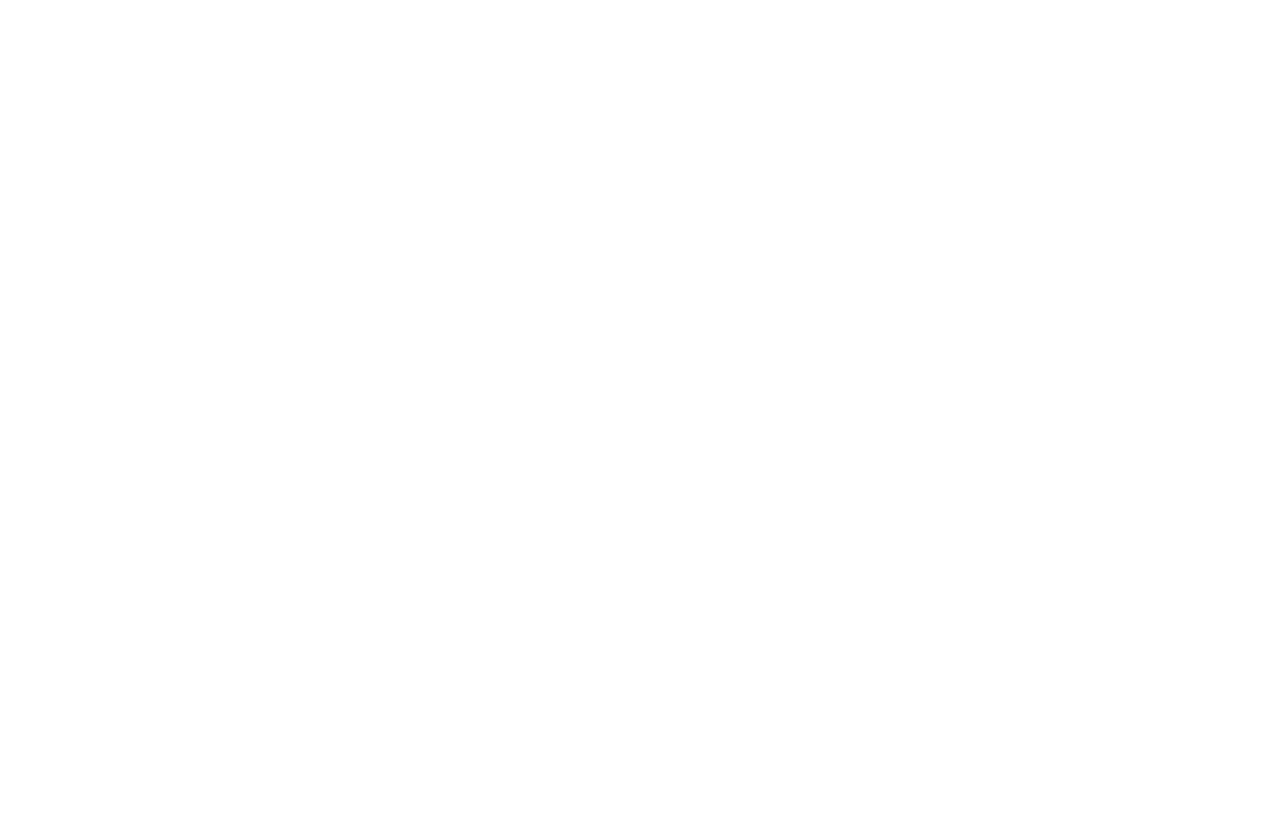
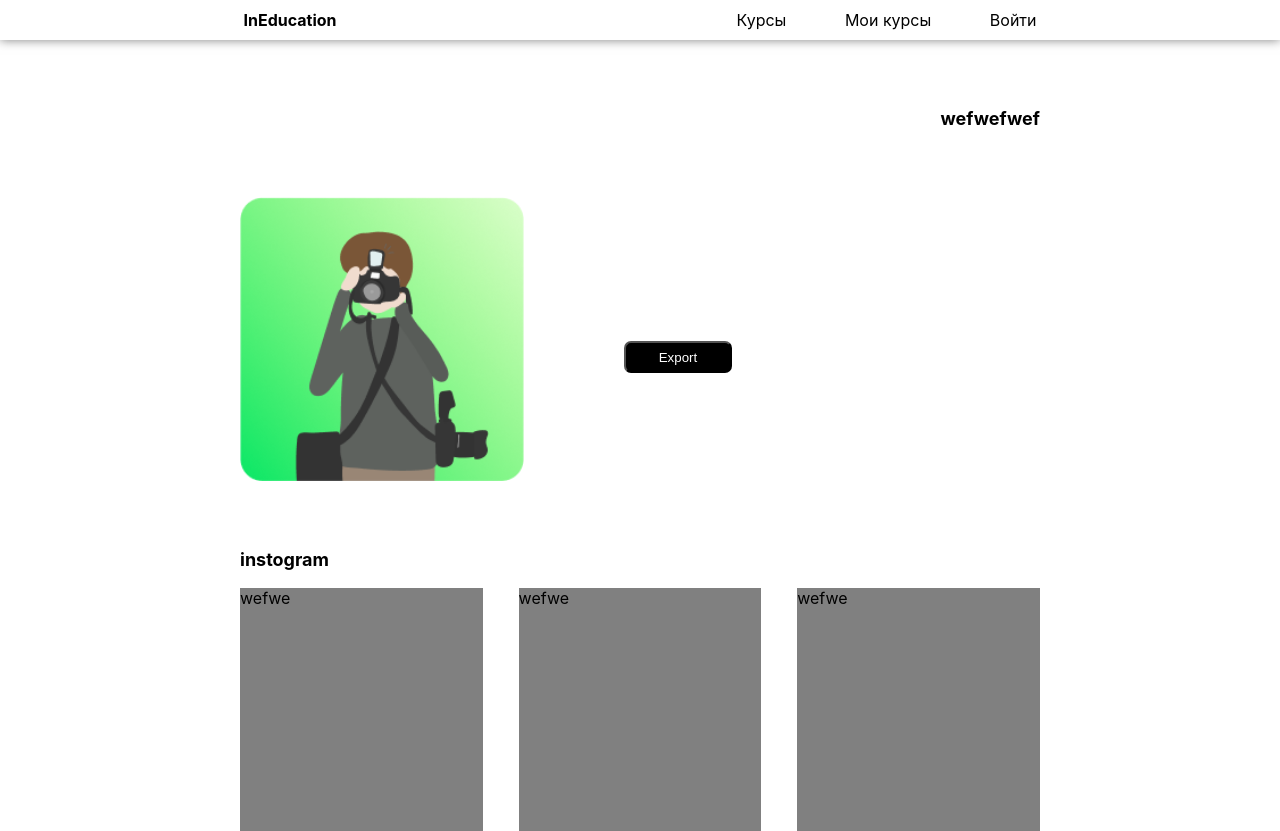
Before and after one commit to mrmainly/UgandaPower, a React (Create React App) app: page /profile in a window 1280 px wide. Before the commit the page ends 800 px from the top, so only its background shows below. Built offline with nearby package versions, Linux system fonts and the light colour scheme.

Commit message:
сделал профиль

```diff
--- a/src/App.js
+++ b/src/App.js
@@ -3,6 +3,7 @@
 import { Route, BrowserRouter as Router, Switch } from "react-router-dom";
 import myCourses from "./pages/myCourses";
 import Login from "./pages/login";
+import Profile from "./pages/profile";
 function App() {
   return (
     <Router>
@@ -11,6 +12,7 @@
         <Route path="/Courses" component={Courses} />
         <Route path="/MyCourses" component={myCourses} />
         <Route path="/LogIn" component={Login} />
+        <Route path="/profile" component={Profile} />
       </Switch>
     </Router>
   );
--- a/src/pages/profile.js
+++ b/src/pages/profile.js
@@ -1,12 +1,129 @@
-import React from 'react'
-import styled from 'styled-components'
+import React, { useEffect, useState } from "react";
+import styled from "styled-components";
+import Layout from "../components/header/LayoutHeader";
+import axios from "axios";
+import Cookie from "js-cookie";
+import Logo from "../img/kok.png";
+import Login from "./login";
+const Container = styled.div`
+  display: flex;
+  justify-content: center;
+  align-items: center;
+  margin-top: 50px;
+  flex-direction: column;
+`;
+const MainDiv = styled.div`
+  display: flex;
+  justify-content: space-between;
+  align-items: center;
+  width: 800px;
+  @media (max-width: 800px) {
+    width: 600px;
+  }
+`;
+const Text = styled.p`
+  font-size: 18px;
+  font-weight: bold;
+`;
 
-const profile = () => {
-    return(
-        <>
+const Div = styled.div`
+  display: flex;
+  justify-content: flex-start;
+  align-items: center;
+  margin-top: 50px;
+  width: 800px;
 
-        </>
-    )
-}
+  margin-bottom: 50px;
+`;
+const Img = styled.img`
+  width: 284px;
+  height: 284px;
+`;
+const Button = styled.button`
+  width: 108px;
+  height: 32px;
+  background-color: #000000;
+  color: #ffffff;
+  border-radius: 7px;
+`;
+const DivList = styled.div`
+  display: flex;
+  justify-content: space-between;
+  align-items: center;
+  flex-wrap: wrap;
+  flex-direction: row;
+  width: 800px;
+`;
+const InstBlock = styled.div`
+  width: 242.8px;
+  height: 242.8px;
+  background-color: gray;
+`;
+const Profile = () => {
+  const [name, setName] = useState("");
+  const [surname, setSurname] = useState("");
+  const [login, setLogin] = useState("");
+  useEffect(() => {
+    let token = Cookie.get("jwttoken");
+    if (token) {
+      axios({
+        url: "https://1dfd378a8e4a.ngrok.io/graphql",
+        method: "POST",
+        headers: {
+          Authorization: token,
+        },
+        data: {
+          query: `
+            query{
+              user{
+                login
+                name
+                    surname
+                role
+                instagram
+              }
+            }
+              `,
+        },
+      }).then((res) => {
+        setLogin(res.data.data.user.login);
+        setName(res.data.data.user.name);
+        setSurname(res.data.data.user.surname);
+        console.log("res", res);
+      });
+    }
+  }, []);
+  return (
+    <Layout>
+      <Container>
+        <MainDiv>
+          <Text>{login}</Text>
+          <Text>wefwefwef</Text>
+        </MainDiv>
+        <Div>
+          <Img src={Logo} />
+          <div
+            style={{
+              display: "flex",
+              flexDirection: "column",
+              marginLeft: 100,
+            }}
+          >
+            <Text>{surname || name ? surname : login}</Text>
+            <Button>Export</Button>
+          </div>
+        </Div>
+        <MainDiv>
+          <Text>instogram</Text>
+        </MainDiv>
+        <DivList>
+          <InstBlock>wefwe</InstBlock>
+          <InstBlock>wefwe</InstBlock>
+          <InstBlock>wefwe</InstBlock>
+        </DivList>
+      </Container>
+    </Layout>
+  );
+};
 
-export default profile
+export default Profile;
```
Also changed, not shown: src/img/kok.png (added).
